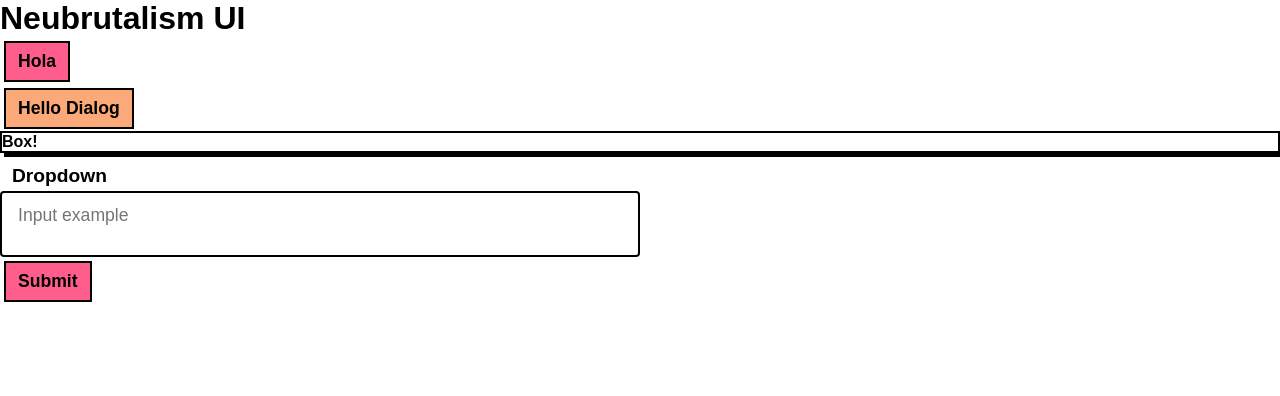
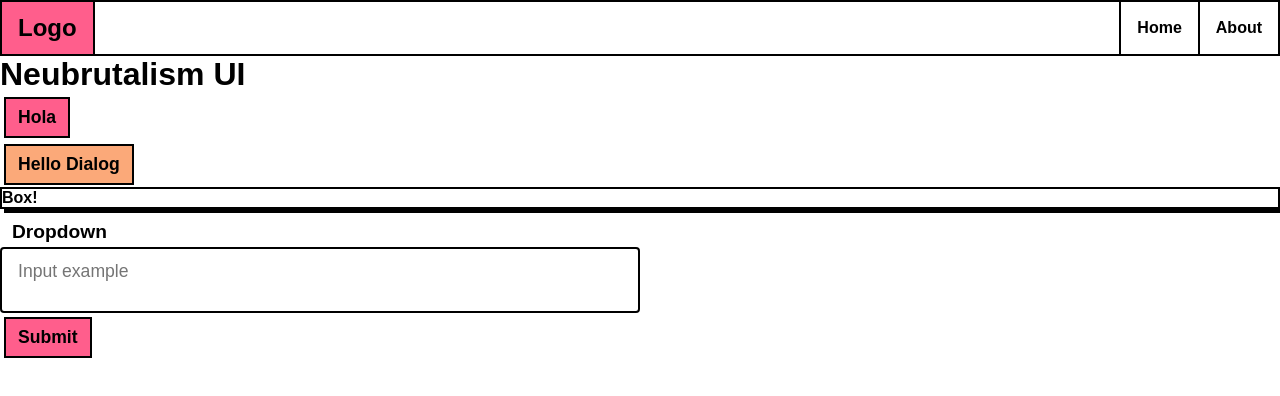
Before and after one commit to juancmandev/neubrutalism-ui, a React (Vite) app: page / in a window 1280 px wide. Shown: the top 396 px of the page. Built offline with nearby package versions, Linux system fonts and the light colour scheme.

Commit message:
add NB Header

```diff
--- a/src/App.tsx
+++ b/src/App.tsx
@@ -7,6 +7,7 @@ import { NBDropdownActionable } from './components/NBDropdownActionable';
 import { NBInput } from './components/NBInput';
 import { useFormik } from 'formik';
 import * as Yup from 'yup';
+import { NBHeader } from './components/NBHeader';
 
 export default function App() {
   const [open, setOpen] = useState(false);
@@ -28,6 +29,10 @@ export default function App() {
 
   return (
     <>
+      <NBHeader
+        logo={<h1>Logo</h1>}
+        navItems={[<a href='/'>Home</a>, <a href='/'>About</a>]}
+      />
       <h1>Neubrutalism UI</h1>
       <div>
         <NBButton>Hola</NBButton>
--- /dev/null
+++ b/src/components/NBHeader.tsx
@@ -0,0 +1,31 @@
+import {
+  StyledHeader,
+  StyledLogo,
+  StyledNavContainer,
+  StyledNavItemContainer,
+  StyledNavItems,
+} from '@/styles/NBHeader.styles';
+
+export interface NBHeaderProps {
+  logo?: React.ReactNode;
+  navItems?: React.ReactNode[];
+  logoBgColor?: string;
+  navItemsHoverBgColor?: string;
+}
+
+export const NBHeader = (props: NBHeaderProps) => (
+  <StyledHeader>
+    <StyledLogo bgColor={props.logoBgColor}>{props.logo}</StyledLogo>
+    <StyledNavContainer>
+      <StyledNavItems>
+        {props.navItems?.map((navItem, index) => (
+          <StyledNavItemContainer
+            hoverBgColor={props.navItemsHoverBgColor}
+            key={index}>
+            {navItem}
+          </StyledNavItemContainer>
+        ))}
+      </StyledNavItems>
+    </StyledNavContainer>
+  </StyledHeader>
+);
--- a/src/index.ts
+++ b/src/index.ts
@@ -4,3 +4,4 @@ export * from './components/NBDialog';
 export * from './components/NBDropdown';
 export * from './components/NBDropdownActionable';
 export * from './components/NBInput';
+export * from './components/NBHeader';
--- /dev/null
+++ b/src/styles/NBHeader.styles.ts
@@ -0,0 +1,61 @@
+import styled from 'styled-components';
+
+interface hoverBgColorProps {
+  hoverBgColor?: string;
+}
+
+interface bgColorProps {
+  bgColor?: string;
+}
+
+export const StyledHeader = styled.header`
+  padding: 0;
+  border: 2px solid #000;
+  border-right: none;
+  display: grid;
+  grid-template-columns: repeat(2, auto);
+  justify-content: space-between;
+  align-items: center;
+`;
+
+export const StyledLogo = styled.section<bgColorProps>`
+  padding: 12px 16px;
+  border-right: 2px solid #000;
+  background-color: ${({ bgColor }) => (bgColor ? bgColor : '#ff5e8c')};
+`;
+
+export const StyledNavContainer = styled.nav`
+  height: 100%;
+  border-left: 2px solid #000;
+`;
+
+export const StyledNavItems = styled.ul`
+  height: 100%;
+  padding: 0;
+  display: flex;
+  list-style: none;
+  > li {
+    border-right: 2px solid #000;
+  }
+`;
+
+export const StyledNavItemContainer = styled.li<hoverBgColorProps>`
+  display: flex;
+  align-content: center;
+  align-items: center;
+  font-weight: bold;
+  > a {
+    margin: 0;
+    padding: 12px 16px;
+    display: flex;
+    align-items: center;
+    height: 100%;
+    color: #000;
+    text-decoration: none;
+    &:hover {
+      text-decoration: underline;
+      background-color: ${({ hoverBgColor }) =>
+        hoverBgColor ? hoverBgColor : '#ff5e8c'};
+    }
+  }
+`;
```
